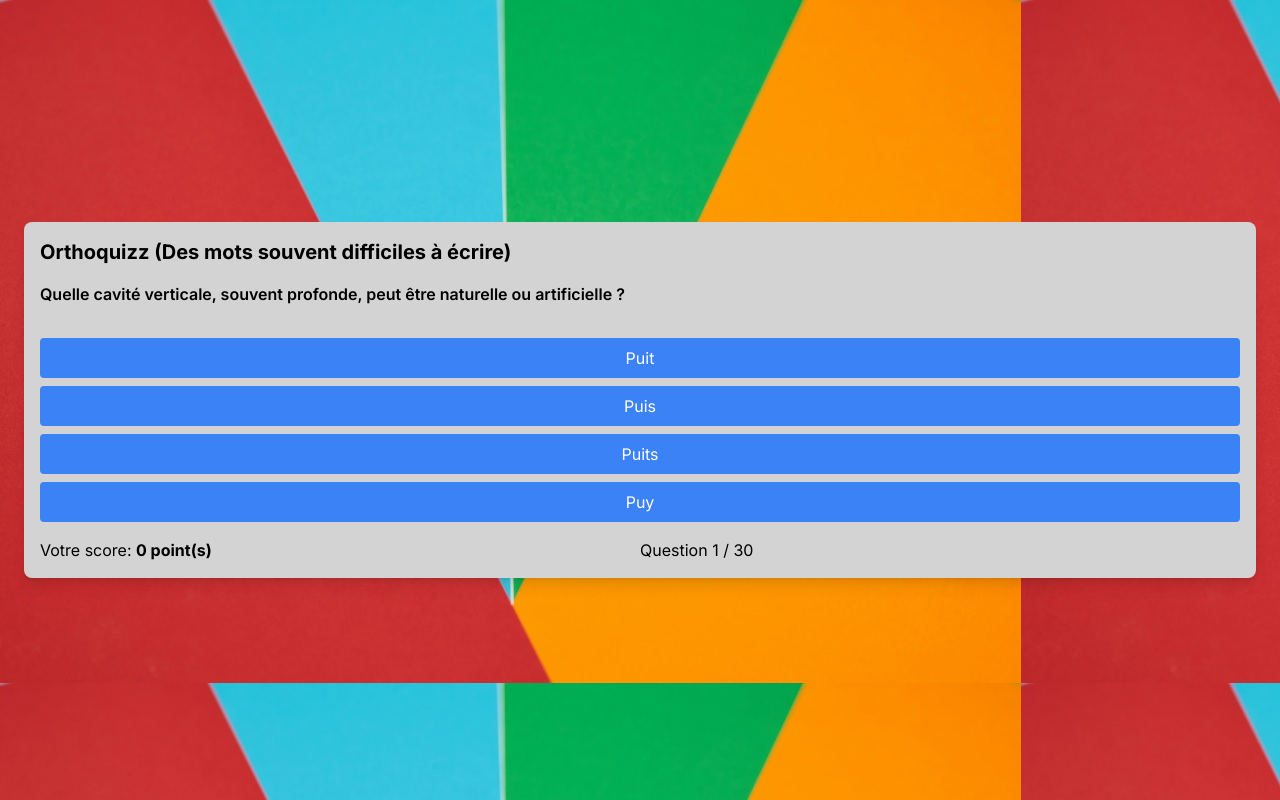
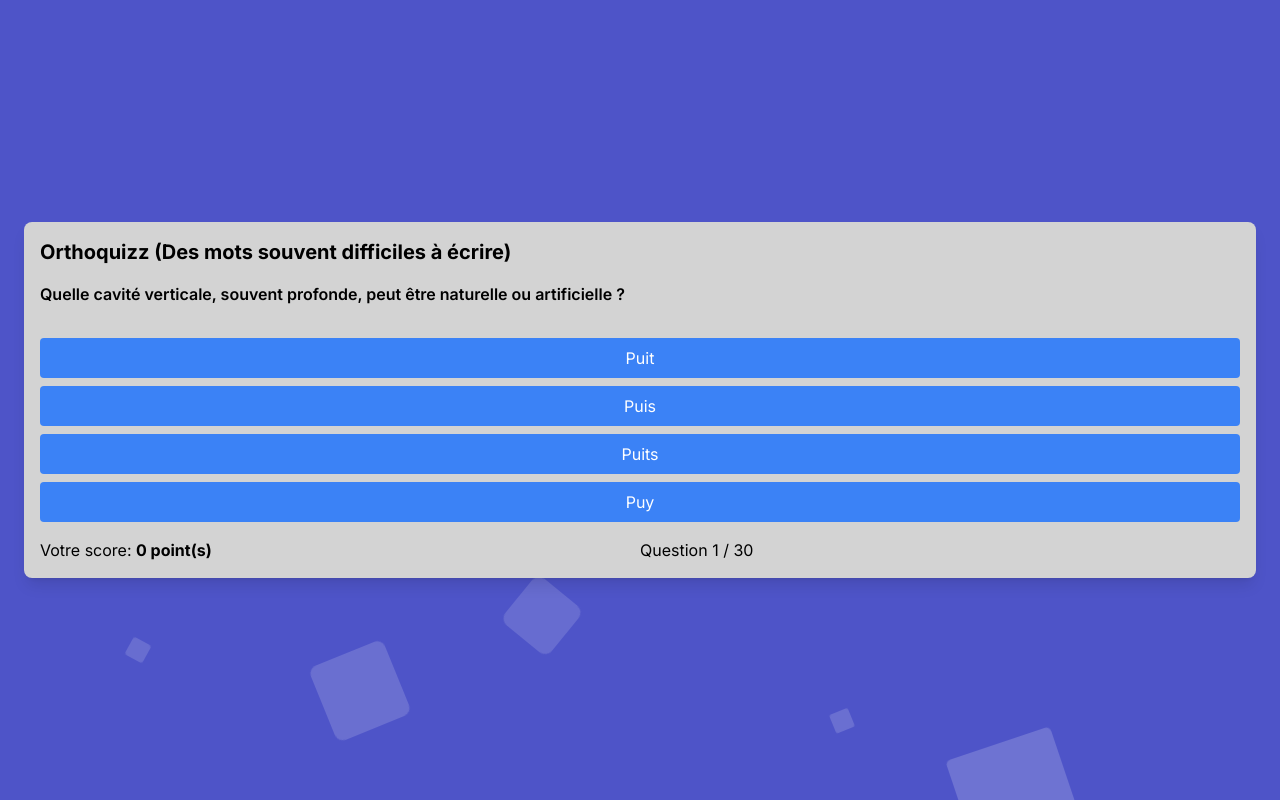
Before and after one commit to val--/family-quiz, a Next.js app: page / in a window 1280 px wide. Built offline with nearby package versions, Linux system fonts and the light colour scheme.

Commit message:
Test a background animation

```diff
--- a/app/globals.css
+++ b/app/globals.css
@@ -25,14 +25,175 @@ body {
     rgb(var(--background-start-rgb));
 }
 
-.home-container {
-  background-color: black;
-  background-image: url('/bg.jpeg');
-}
-
 .quiz-container {
   background-color: lightgrey;
 }
+
+/*Start Animations*/
+@-webkit-keyframes animatetop {
+	from {
+		top: -300px;
+		opacity: 0;
+	}
+	to {
+		top: 0;
+		opacity: 1;
+	}
+}
+@keyframes animatetop {
+	from {
+		top: -300px;
+		opacity: 0;
+	}
+	to {
+		top: 0;
+		opacity: 1;
+	}
+}
+@-webkit-keyframes zoomIn {
+	0% {
+		opacity: 0;
+		-webkit-transform: scale3d(0.3, 0.3, 0.3);
+		transform: scale3d(0.3, 0.3, 0.3);
+	}
+	50% {
+		opacity: 1;
+	}
+}
+@keyframes zoomIn {
+	0% {
+		opacity: 0;
+		-webkit-transform: scale3d(0.3, 0.3, 0.3);
+		transform: scale3d(0.3, 0.3, 0.3);
+	}
+	50% {
+		opacity: 1;
+	}
+}
+/*End Animations*/
+/*
+-- Start BackGround Animation
+*/
+.area {
+	background: #4e54c8;
+	background: -webkit-linear-gradient(to left, #8f94fb, #4e54c8);
+	width: 100%;
+	height: 100vh;
+	position: absolute;
+	z-index: -1;
+}
+
+.circles {
+	position: absolute;
+	top: 0;
+	left: 0;
+	width: 100%;
+	height: 100%;
+	overflow: hidden;
+}
+
+.circles li {
+	position: absolute;
+	display: block;
+	list-style: none;
+	width: 20px;
+	height: 20px;
+	background: rgba(255, 255, 255, 0.2);
+	animation: animate 25s linear infinite;
+	bottom: -150px;
+}
+
+.circles li:nth-child(1) {
+	left: 25%;
+	width: 80px;
+	height: 80px;
+	animation-delay: 0s;
+}
+
+.circles li:nth-child(2) {
+	left: 10%;
+	width: 20px;
+	height: 20px;
+	animation-delay: 2s;
+	animation-duration: 12s;
+}
+
+.circles li:nth-child(3) {
+	left: 70%;
+	width: 20px;
+	height: 20px;
+	animation-delay: 4s;
+}
+
+.circles li:nth-child(4) {
+	left: 40%;
+	width: 60px;
+	height: 60px;
+	animation-delay: 0s;
+	animation-duration: 18s;
+}
+
+.circles li:nth-child(5) {
+	left: 65%;
+	width: 20px;
+	height: 20px;
+	animation-delay: 0s;
+}
+
+.circles li:nth-child(6) {
+	left: 75%;
+	width: 110px;
+	height: 110px;
+	animation-delay: 3s;
+}
+
+.circles li:nth-child(7) {
+	left: 35%;
+	width: 150px;
+	height: 150px;
+	animation-delay: 7s;
+}
+
+.circles li:nth-child(8) {
+	left: 50%;
+	width: 25px;
+	height: 25px;
+	animation-delay: 15s;
+	animation-duration: 45s;
+}
+
+.circles li:nth-child(9) {
+	left: 20%;
+	width: 15px;
+	height: 15px;
+	animation-delay: 2s;
+	animation-duration: 35s;
+}
+
+.circles li:nth-child(10) {
+	left: 85%;
+	width: 150px;
+	height: 150px;
+	animation-delay: 0s;
+	animation-duration: 11s;
+}
+
+@keyframes animate {
+	0% {
+		transform: translateY(0) rotate(0deg);
+		opacity: 1;
+		border-radius: 0;
+	}
+
+	100% {
+		transform: translateY(-1000px) rotate(720deg);
+		opacity: 0;
+		border-radius: 50%;
+	}
+}
+/*
+-- End BackGround Animation
+*/
 
 @layer utilities {
   .text-balance {
--- a/app/page.tsx
+++ b/app/page.tsx
@@ -9,6 +9,20 @@ export default function Home() {
 };
   return (
     <div className="home-container flex items-center justify-center min-h-screen min-w-screen">
+		<div className="area">
+			<ul className="circles">
+				<li></li>
+				<li></li>
+				<li></li>
+				<li></li>
+				<li></li>
+				<li></li>
+				<li></li>
+				<li></li>
+				<li></li>
+				<li></li>
+			</ul>
+		</div>
       <Quiz title={data.thème} questions={shuffle(data.quizz.fr.débutant.concat(data.quizz.fr.confirmé.concat(data.quizz.fr.expert))) } />
     </div>
   );
```
